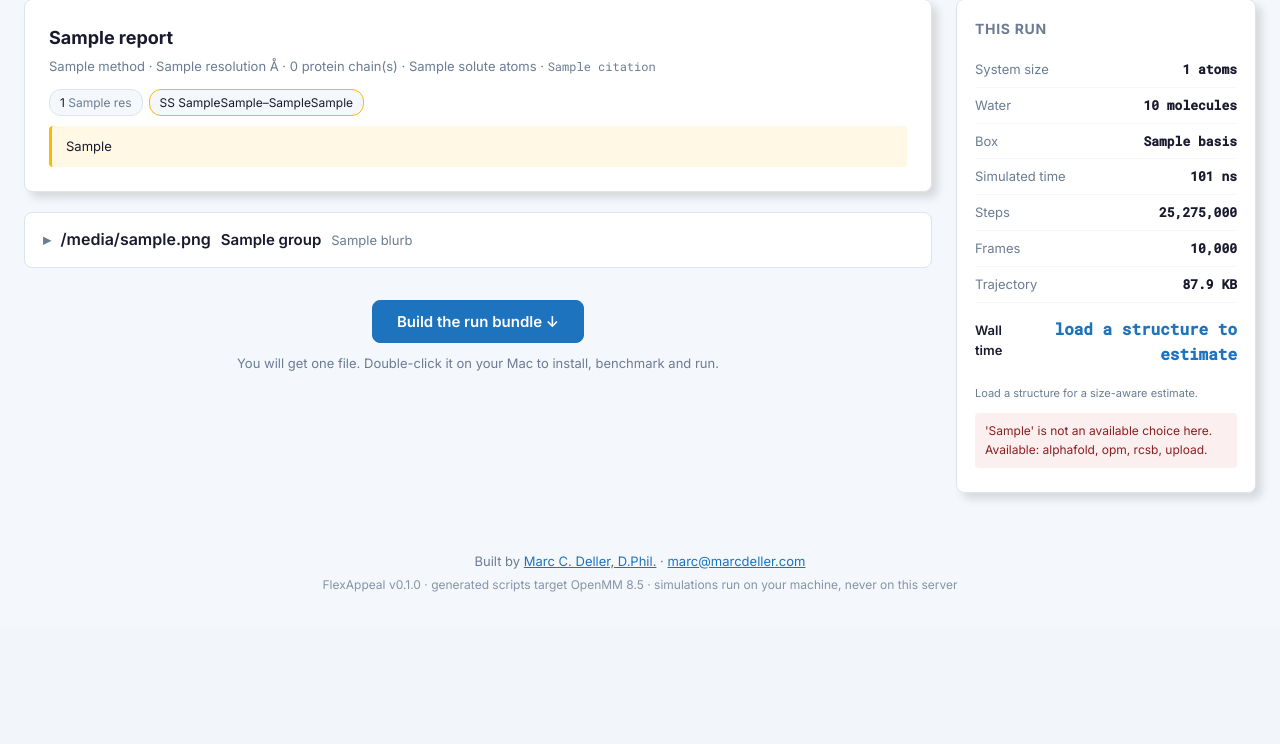
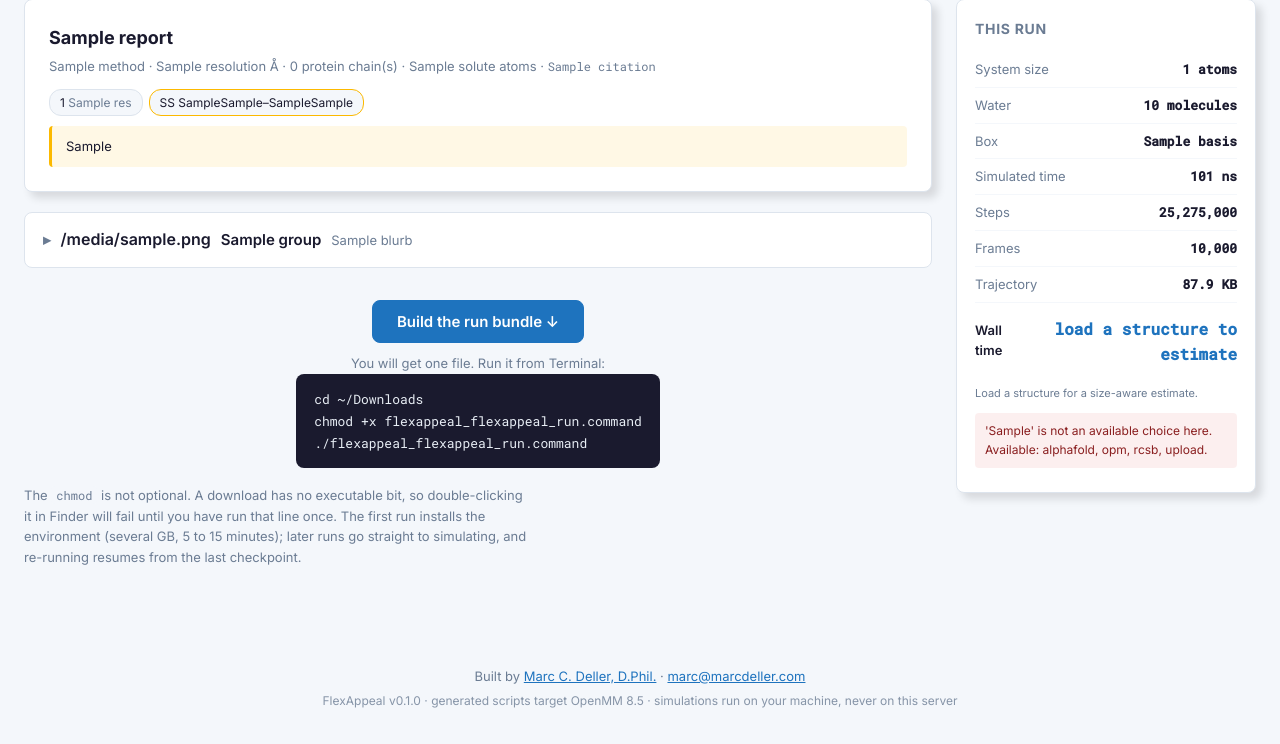
Before and after one commit to bellcheddar/FlexAppeal, a Flask app: template flexappeal/templates/prepare.html in a window 1280 px wide. Shown: the part 201-945 px from the top of the page. Before the commit the page ends 793 px from the top, so only its background shows below. Run offline with Flask 3, Linux system fonts and the light colour scheme; the template is opened without the code that fills it: most values are stand-ins (such as "Sample title", 1, 10 or a date in 2020); some libraries are stand-ins or nearby versions.

Commit message:
Stop telling people to double-click a file that cannot be double-clicked
Downloading a bundle and double-clicking it, which is exactly what the page
told you to do, gives:

    The file "flexappeal_1EVS.command" could not be executed because you do
    not have appropriate access privileges.

A file fetched over HTTP arrives 0644. There is no header, and no server-side
anything, that can hand a browser download the executable bit, so Finder
refuses it. The bundle's own README said the chmod was required, but that file
is inside the archive: you cannot read it until you have already run the thing.

The submit area now carries the two commands that do work, as a copyable block:

    cd ~/Downloads
    chmod +x flexappeal_<job>.command
    ./flexappeal_<job>.command

The filename tracks the job-name field live, applying the same rule as
bundle_filename() and schema's job-name validation, so the block can be pasted
as it stands rather than adapted. The note beneath says the chmod is not
optional and explains why, rather than leaving it as advice.

Considered and not taken: serving a .zip instead. That does genuinely work -- a
zip carries POSIX modes, and both Archive Utility and Python's zipfile preserve
0755 through a round trip, which I verified. It was rejected because it trades
one honest instruction for an extra extract step, and Gatekeeper's treatment of
a quarantined .command is a second variable I cannot test from here. Better to
say plainly what to run.

Three tests. One of them checks intent rather than wording: the page may still
explain that double-clicking fails, but every mention of it has to sit in a
sentence saying so, never offered as the method.

Co-Authored-By: Claude Opus 5 <noreply@anthropic.com>
Claude-Session: https://claude.ai/code/session_01ESUKxxCzq2rXa3L5WnhbtW

```diff
--- a/flexappeal/static/app.js
+++ b/flexappeal/static/app.js
@@ -187,6 +187,21 @@
         });
     }
 
+    /* Keep the filename in the Terminal commands matching the job name, so the
+     * block can be copied verbatim rather than adapted. Mirrors
+     * bundle.bundle_filename() and schema's job-name rule. */
+    const jobName = document.getElementById('f-job_name');
+    const nameSlots = document.querySelectorAll('[data-bundle-name]');
+    function syncBundleName() {
+      const raw = (jobName && jobName.value.trim()) || 'flexappeal_run';
+      const safe = raw.replace(/[^A-Za-z0-9_-]/g, '') || 'flexappeal_run';
+      nameSlots.forEach(function (el) {
+        el.textContent = 'flexappeal_' + safe + '.command';
+      });
+    }
+    if (jobName) jobName.addEventListener('input', syncBundleName);
+    syncBundleName();
+
     const scheduled = debounce(refresh, DEBOUNCE_MS);
     form.addEventListener('input', scheduled);
     form.addEventListener('change', scheduled);
--- a/flexappeal/static/brand.css
+++ b/flexappeal/static/brand.css
@@ -444,3 +444,20 @@ a { color: var(--md-primary); }
 .md-reanalyse-status.is-error { color: var(--md-accent-red); }
 .md-reanalyse-panel { padding: 0; margin-top: 18px; border-top: 1px solid var(--md-bg-alt); }
 .md-reanalyse-panel h4 { margin: 14px 0 4px; font-size: 14px; }
+
+.md-submit-lede { margin: 16px 0 8px; font-size: 14px; color: var(--md-text); }
+.md-run-commands {
+  display: inline-block; text-align: left; margin: 0 auto;
+  background: var(--md-text); color: #e8eef5;
+  padding: 14px 18px; border-radius: var(--md-radius);
+  font-family: 'Roboto Mono', monospace; font-size: 13px; line-height: 1.7;
+  overflow-x: auto; max-width: 100%;
+}
+.md-run-commands code { color: inherit; background: none; }
+.md-submit-note {
+  max-width: 62ch; margin: 14px auto 0; text-align: left;
+  font-size: 13px; color: var(--md-text-muted);
+}
+.md-submit-note code {
+  background: var(--md-bg-alt); padding: 1px 5px; border-radius: 4px; font-size: 12px;
+}
--- a/flexappeal/templates/prepare.html
+++ b/flexappeal/templates/prepare.html
@@ -204,7 +204,23 @@
 
       <div class="md-submit">
         <button type="submit" class="md-button md-button-primary">Build the run bundle ↓</button>
-        <p>You will get one file. Double-click it on your Mac to install, benchmark and run.</p>
+
+        {# The page used to say "double-click it on your Mac". It cannot work: a
+           file downloaded over HTTP arrives without the executable bit, and
+           Finder refuses it with "you do not have appropriate access
+           privileges". The two commands below are what actually runs it, and
+           the filename tracks the job name so they can be pasted as they are. #}
+        <p class="md-submit-lede">You will get one file. Run it from Terminal:</p>
+        <pre class="md-run-commands"><code>cd ~/Downloads
+chmod +x <span data-bundle-name>flexappeal_run.command</span>
+./<span data-bundle-name>flexappeal_run.command</span></code></pre>
+        <p class="md-submit-note">
+          The <code>chmod</code> is not optional. A download has no executable
+          bit, so double-clicking it in Finder will fail until you have run that
+          line once. The first run installs the environment (several GB, 5 to 15
+          minutes); later runs go straight to simulating, and re-running resumes
+          from the last checkpoint.
+        </p>
       </div>
     </form>
 
```
Also changed, not shown: tests/test_webapp.py (+46 -0 lines).
